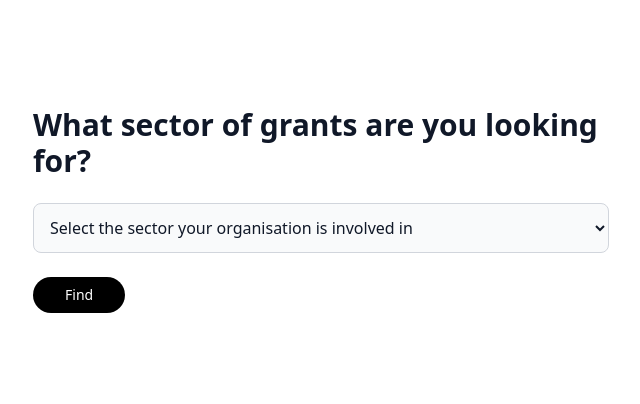
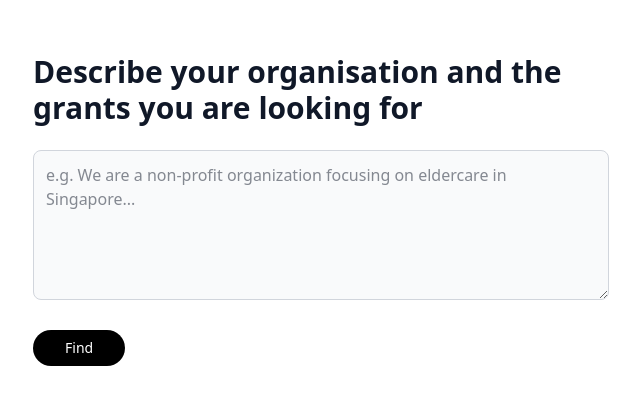
Before and after one commit to ronithsaju/grant-finder, a Next.js app: page /find in a window 1280 px wide. Shown: the part 190-594 px from the top of the page, without its empty margins (319-959 px from the left). Built offline with nearby package versions, Linux system fonts and the light colour scheme.

Commit message:
Add gemini reccomender

```diff
--- a/app/find/page.tsx
+++ b/app/find/page.tsx
@@ -1,15 +1,40 @@
+"use client";
+
+import { useState } from "react";
 import { Button } from "@/components/ui/button";
 
 export default function FindGrantPage() {
+  const [prompt, setPrompt] = useState("");
+  const [isLoading, setIsLoading] = useState(false);
+
+  const handleFind = async () => {
+    if (!prompt) return;
+
+    setIsLoading(true);
+    try {
+      const response = await fetch("/api/find-grants", {
+        method: "POST",
+        headers: { "Content-Type": "application/json" },
+        body: JSON.stringify({ prompt }),
+      });
+      const data = await response.json();
+      console.log("Gemini Recommendations:", data);
+    } catch (error) {
+      console.error("Error fetching grants:", error);
+    } finally {
+      setIsLoading(false);
+    }
+  };
+
   return (
     <main className="flex min-h-screen items-center justify-center bg-white px-6">
       <div className="w-full max-w-xl">
         <h1 className="text-3xl font-semibold text-gray-900">
-          What sector of grants are you looking for?
+          Describe your organisation and the grants you are looking for
         </h1>
 
         <div className="mt-6">
-          <select
+          <textarea
             className="
                 w-full
                 rounded-md
@@ -21,34 +46,21 @@ export default function FindGrantPage() {
                 focus:border-gray-900
                 focus:ring-gray-900
                 focus:outline-none
+                min-h-[150px]
             "
-            defaultValue=""
-          >
-            <option value="" disabled>
-              Select the sector your organisation is involved in
-            </option>
-            <option value="Arts, Heritage & Culture">
-              Arts, Heritage & Culture
-            </option>
-            <option value="Youth & Education">Youth & Education</option>
-            <option value="Community Care & Social Services">
-              Community Care & Social Services
-            </option>
-            <option value="Environment & Public Spaces">
-              Environment & Public Spaces
-            </option>
-            <option value="Sports & Physical Activity">
-              Sports & Physical Activity
-            </option>
-            <option value="Community Integration & Social Cohesion">
-              Community Integration & Social Cohesion
-            </option>
-          </select>
+            placeholder="e.g. We are a non-profit organization focusing on eldercare in Singapore..."
+            value={prompt}
+            onChange={(e) => setPrompt(e.target.value)}
+          />
         </div>
 
         <div className="mt-6">
-          <Button className="rounded-full bg-black text-white px-8 py-3">
-            Find
+          <Button
+            className="rounded-full bg-black text-white px-8 py-3"
+            onClick={handleFind}
+            disabled={isLoading}
+          >
+            {isLoading ? "Finding..." : "Find"}
           </Button>
         </div>
       </div>
--- a/package.json
+++ b/package.json
@@ -9,7 +9,9 @@
     "lint": "eslint"
   },
   "dependencies": {
+    "@google/genai": "^1.37.0",
     "@radix-ui/react-slot": "^1.2.4",
+    "@supabase/supabase-js": "^2.90.1",
     "class-variance-authority": "^0.7.1",
     "clsx": "^2.1.1",
     "lucide-react": "^0.562.0",
```
Also changed, not shown: app/api/find-grants/route.ts (added, +70 -0 lines), 1 other file (tests, documents, lock files or other folders).
